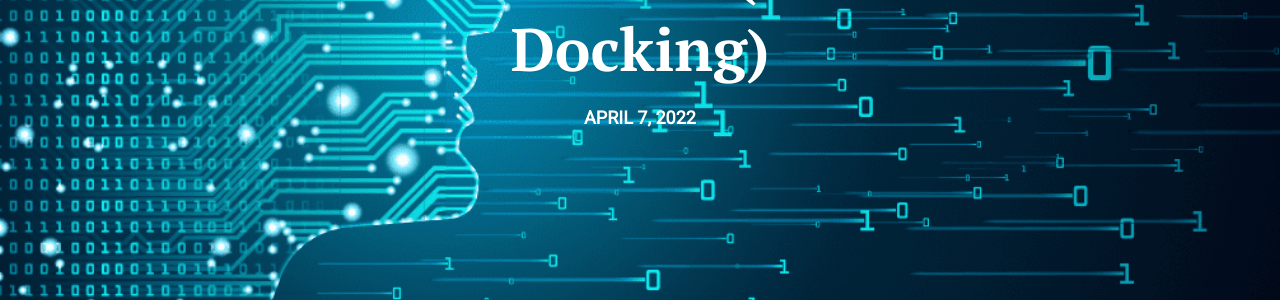
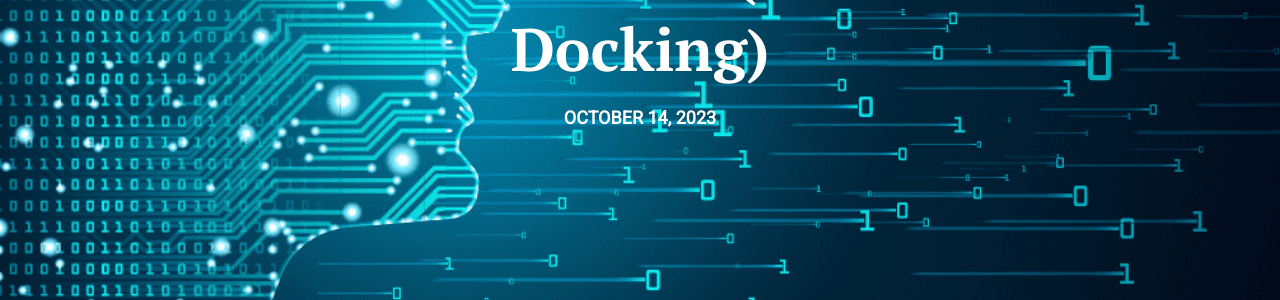
Before and after one commit to chinge55/chinge55.github.io, a Jekyll site: the page built from _posts/2023-10-14-bioinformatics.markdown, in a window 1280 px wide and 900 px high. Shown: the part 377-677 px from the top of the window. Built offline with Jekyll 4.4.1, drawn with Linux system fonts in a browser that asks for light colours; comment, search, counter and statistics services are not loaded.

Commit message:
Added things

```diff
--- a/_posts/2023-10-14-bioinformatics.markdown
+++ b/_posts/2023-10-14-bioinformatics.markdown
@@ -1,7 +1,7 @@
 ---
 layout: post
 title:  Bioinformatics-1 (Molecular Docking)
-date:   2022-04-07 15:11:50 +0545
+date:   2023-10-14 15:11:50 +0545
 img: programming.jpg
 tags: [Molecular Docking, Bioinformatics, Python]
 ---
```
